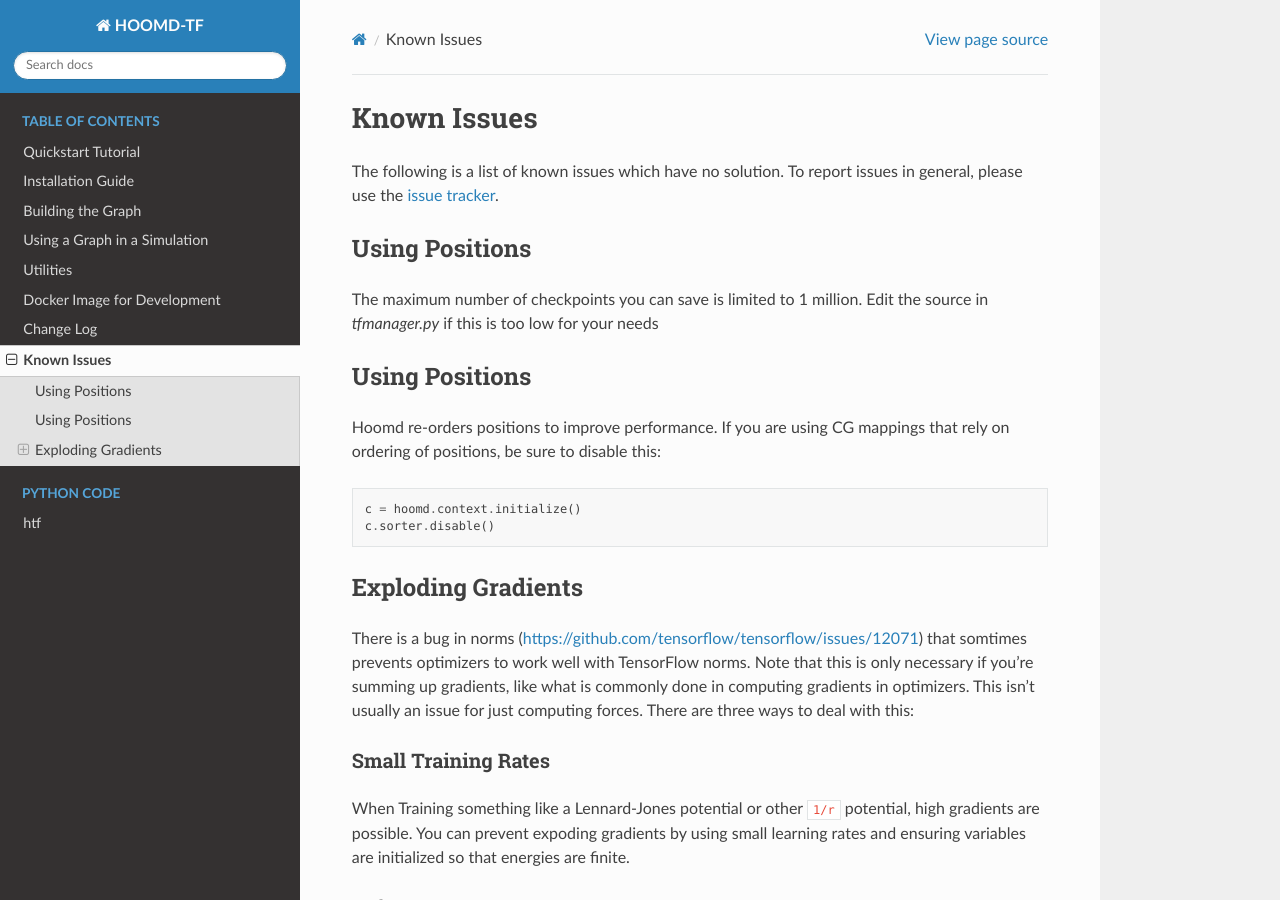
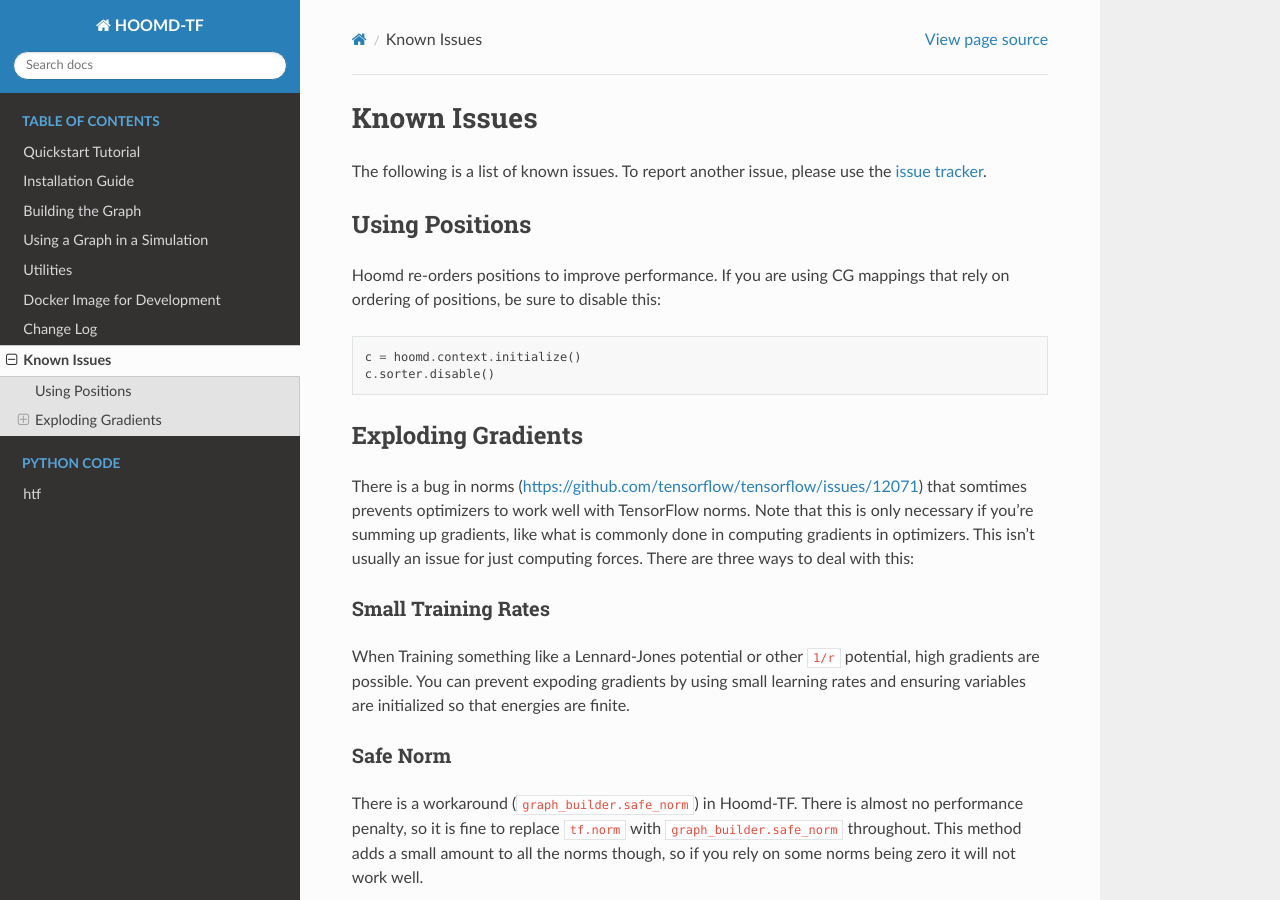
Before and after one commit to ur-whitelab/hoomd-tf, a Sphinx documentation site: the page built from sphinx-docs/source/issues.rst, in a window 1280 px wide and 900 px high. Built offline with Sphinx 7.4.7 and the Read the Docs theme 2.0.0, drawn with Linux system fonts in a browser that asks for light colours.

Commit message:
Add autodocs

```diff
--- a/sphinx-docs/source/installation.rst
+++ b/sphinx-docs/source/installation.rst
@@ -7,9 +7,7 @@
    :maxdepth: 2
    :caption: Installing HOOMD-TF
 
-   bluehive_install.rst
-   compilation.rst
-   mbuild.rst
+   compilation
 
 .. _unit_tests:
 
--- a/sphinx-docs/source/issues.rst
+++ b/sphinx-docs/source/issues.rst
@@ -3,18 +3,8 @@
 Known Issues
 ============
 
-The following is a list of known issues which have no solution. To
-report issues in general, please use the `issue tracker
-<https://github.com/ur-whitelab/hoomd-tf/issues>`__.
-
-.. _checkpoint_number:
-
-Using Positions
----------------
-
-The maximum number of checkpoints you can save is limited
-to 1 million. Edit the source in `tfmanager.py` if this
-is too low for your needs
+The following is a list of known issues. To report another issue,
+please use the `issue tracker <https://github.com/ur-whitelab/hoomd-tf/issues>`__.
 
 .. _positions_issues:
 
```
Also changed, not shown: sphinx-docs/source/bluehive_install.rst (deleted, +0 -32 lines), sphinx-docs/source/mbuild.rst (deleted, +0 -14 lines).
